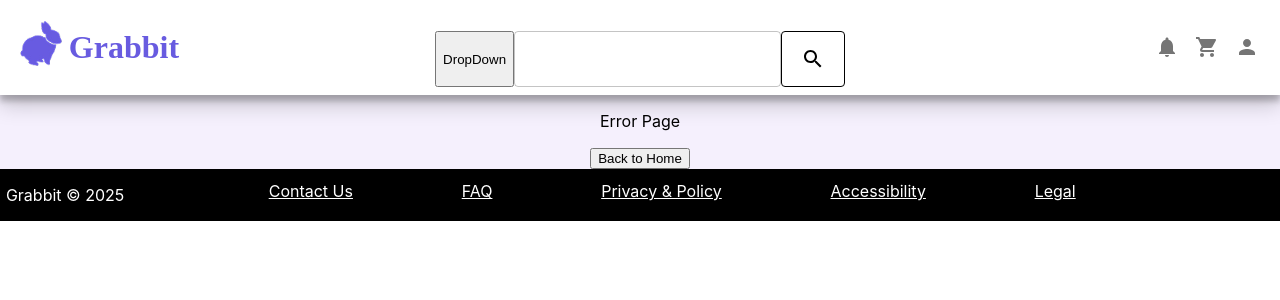
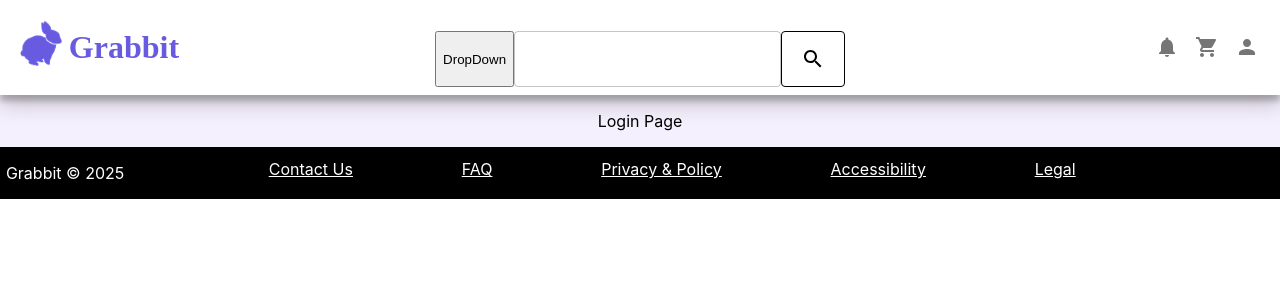
Before and after one commit to hliwudnew/Grabbit, a React (Create React App) app in the folder react-grabbit/: page /login in a window 1280 px wide. Shown: the top 300 px of the page. Built offline with nearby package versions, Linux system fonts and the light colour scheme.

Commit message:
Routing new pages

```diff
--- a/react-grabbit/src/App.js
+++ b/react-grabbit/src/App.js
@@ -9,6 +9,9 @@ import ListingsPage from './Pages/ListingsPage.js';
 import CheckoutPage from './Pages/CheckoutPage.js';
 import TaskBar from './Components/TaskBar.js';
 import Footer from './Components/Footer.js';
+import LoginPage from './Pages/LoginPage.js';
+import CreateAccountPage from './Pages/CreateAccountPage.js';
+import NotificationsPage from './Pages/NotificationsPage.js';
 
 function App() {
   return (
@@ -20,6 +23,9 @@ function App() {
           <Route path="/checkout" element={<CheckoutPage/>}/>
           <Route path="/account" element={<AccountPage/>}/>
           <Route path ="/listings" element={<ListingsPage/>}/>
+          <Route path ="/login" element={<LoginPage/>}/>
+          <Route path ="/create-account" element={<CreateAccountPage/>}/>
+          <Route path ="/notifications" element={<NotificationsPage/>}/>
           <Route path="/*" element={<ErrorPage/>} />
       </Routes>
       <Footer/>
--- /dev/null
+++ b/react-grabbit/src/Pages/CreateAccountPage.js
@@ -0,0 +1,11 @@
+import "../Styles/CreateAccountPage.css"
+function CreateAccountPage(){
+
+    return(
+        <div className="CreateAccountPage-content">
+            <p>CreateAccount Page</p>
+        </div>
+    );
+}
+
+export default CreateAccountPage;
--- /dev/null
+++ b/react-grabbit/src/Pages/LoginPage.js
@@ -0,0 +1,11 @@
+import "../Styles/LoginPage.css"
+function LoginPage(){
+
+    return(
+        <div className="LoginPage-content">
+            <p>Login Page</p>
+        </div>
+    );
+}
+
+export default LoginPage;
--- /dev/null
+++ b/react-grabbit/src/Pages/NotificationsPage.js
@@ -0,0 +1,11 @@
+import "../Styles/NotificationsPage.css"
+function NotificationsPage(){
+
+    return(
+        <div className="NotificationsPage-content">
+            <p>Notifications Page</p>
+        </div>
+    );
+}
+
+export default NotificationsPage;
--- a/react-grabbit/src/Styles/AccountPage.css
+++ b/react-grabbit/src/Styles/AccountPage.css
@@ -1,4 +1,9 @@
 .AccountPage-content{
+    height: 100vh;
+}
+
+.AccountPage-holder{
+    box-shadow: 0 10px 20px rgba(0,0,0,0.19), 0 6px 6px rgba(0,0,0,0.23);
     text-align: center;
     margin-top: 2%;
     margin-bottom: 2%;
@@ -8,11 +13,6 @@
     border-radius: 5%;
 }
 
-.AccountPage-holder{
-    box-shadow: 0 10px 20px rgba(0,0,0,0.19), 0 6px 6px rgba(0,0,0,0.23);
-    border-radius: inherit;
-}
-
 .AccountPage-details{
 
 }
--- /dev/null
+++ b/react-grabbit/src/Styles/CreateAccountPage.css
@@ -0,0 +1,3 @@
+.CreateAccountPage-container{
+    text-align: center;
+}
--- /dev/null
+++ b/react-grabbit/src/Styles/LoginPage.css
@@ -0,0 +1,3 @@
+.LoginPage-content{
+    text-align: center;
+}
--- /dev/null
+++ b/react-grabbit/src/Styles/NotificationsPage.css
@@ -0,0 +1,3 @@
+.NotificationsPage-content{
+    text-align: center;
+}
```
